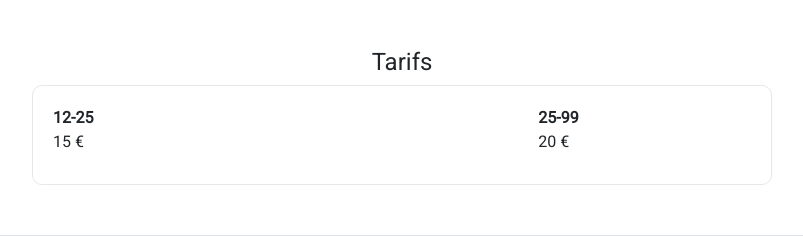
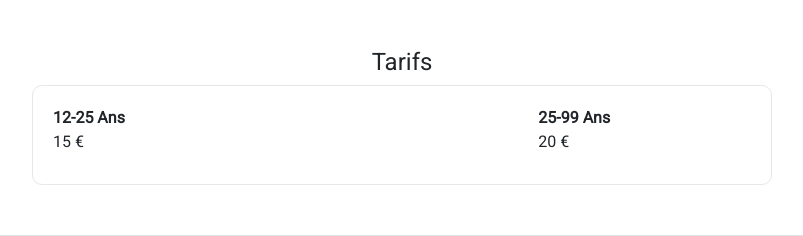
Before and after one commit to TheNexusMan/Gestion-courses, a PHP site: page /projet-bdw1/epreuve.php in a window 1280 px wide. Shown: the part 549-785 px from the top of the page, without its empty margins (238-1041 px from the left). Run offline with PHP 8.4, Linux system fonts and the light colour scheme; data comes from the database, SQL or seed files in the repository; some libraries are stand-ins or nearby versions.

Commit message:
Some edits...

```diff
--- a/epreuve.php
+++ b/epreuve.php
@@ -196,7 +196,7 @@ else {
 
             print " <div class='col-4'>
                     <p class='nomInfo'>";
-            print $ageMin . "-" . $ageMax . "</p>";
+            print $ageMin . "-" . $ageMax . " Ans</p>";
             print "<p id='tarifEpreuve' class='readInfoEpreuve'> $tarif € </p>
     </div>
     <div class='col-4'></div>";
```
